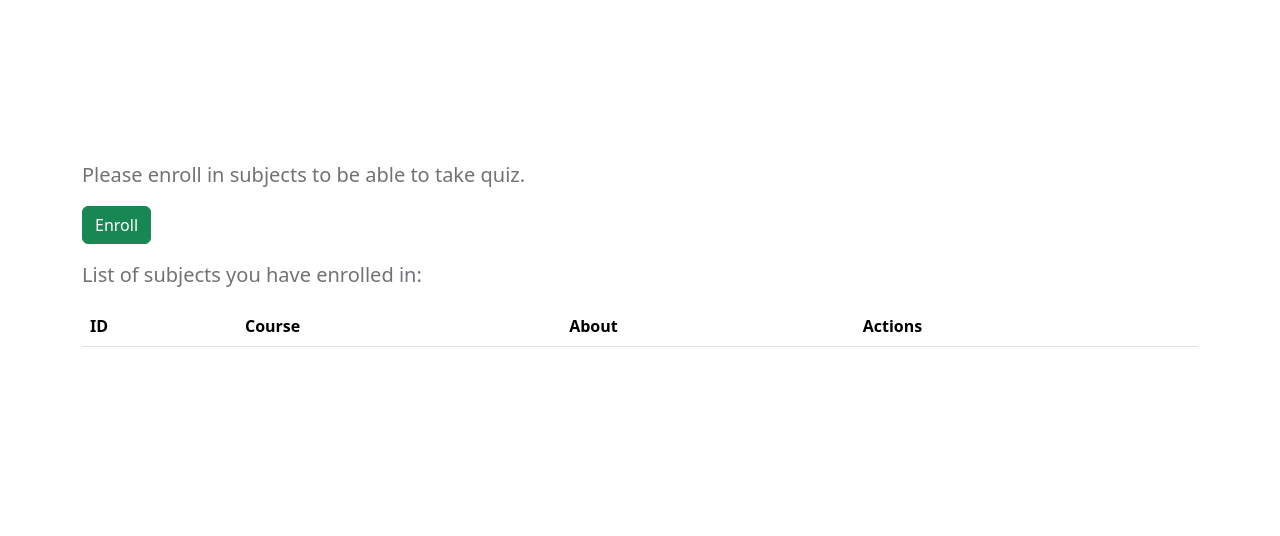
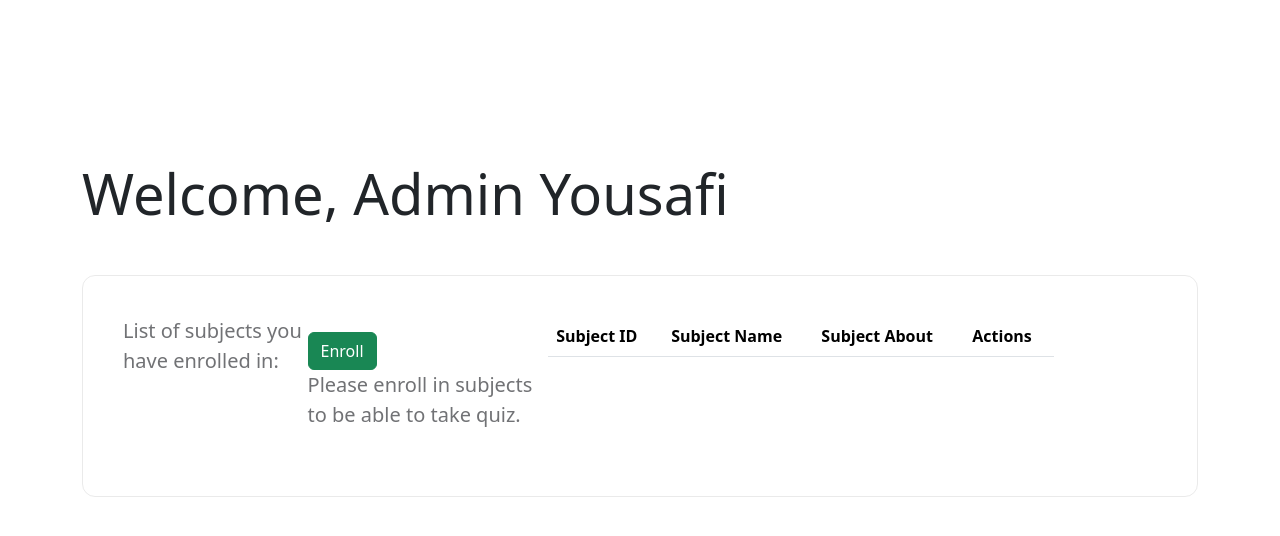
Before and after one commit to Hamayoon-yousafi/Flask-Quiz-App, a Flask app: page /student in a window 1280 px wide. Shown: the part 56-592 px from the top of the page. Run offline with Flask 2, Linux system fonts and the light colour scheme; a user stored in the database is signed in; data comes from the database, SQL or seed files in the repository; both versions use the stored data as it was after the commit; lists and menus that the app fills with data are empty; some libraries are stand-ins or nearby versions.

Commit message:
alterations to code and templates.

```diff
--- a/quiz_application/admin.py
+++ b/quiz_application/admin.py
@@ -1,9 +1,7 @@
 from flask import Blueprint, flash, redirect, render_template, request
 from quiz_application.auth import is_admin
-
 from quiz_application.models import User
 from . import db
-
 
 admin = Blueprint('admin', __name__)
 
@@ -28,7 +26,7 @@ def update_user_view(id):
         user_to_update.name = request.form['name']
         user_to_update.email = request.form['email']
         if not request.form['role']:
-            user_to_update.role = "pending"
+            user_to_update.role = "Pending"
         user_to_update.role = request.form['role']
         try:
             db.session.commit()
--- a/quiz_application/auth.py
+++ b/quiz_application/auth.py
@@ -57,6 +57,9 @@ def sign_up():
 
     return render_template('auth/sign_up.html', user = current_user)
 
+
+# protecting routes and redirecting users to particular routes.
+
 def redirecting_users(role):
     if role == "Admin":
         return redirect('/admin')
--- a/quiz_application/static/custom.css
+++ b/quiz_application/static/custom.css
@@ -125,15 +125,14 @@ body {
   }
 
   .modal-content-custom {
-      width: 90rem !important;
-      padding: 0 40px;
+    width: 74rem !important;
+    padding: 0 40px;
   }
 
   .modal-body-custom {
     position: relative;
     flex: 1 1 auto;
     padding: 1rem;
-    width: 83%;
   }
 
   .modal-footer-custom{
@@ -146,3 +145,16 @@ body {
     margin-right: 0.5rem !important;
     margin-left: 1rem !important;
 }
+
+.table-design{
+    border: solid 0.5px #cfcfcf6e;
+    padding: 40px;
+    border-radius: 13px;
+}
+
+.table-design-header{
+  width: 90%;
+  display: flex;
+  justify-content: space-between;
+  margin-bottom: 10px;
+}
--- a/quiz_application/templates/base.html
+++ b/quiz_application/templates/base.html
@@ -56,6 +56,9 @@
                 {% if user.role == "Student" %}
                 <li class="nav-item">
                   <a class="nav-link" href="/student">Portal</a>
+                </li>
+                <li class="nav-item">
+                  <a href="/results" class="nav-link">Results</a>
                 </li>
                 {% endif %}
                 <li class="nav-item">
--- a/quiz_application/templates/pages/admin/admin.html
+++ b/quiz_application/templates/pages/admin/admin.html
@@ -5,8 +5,7 @@
 <main>
     <section class="section-padding">
         <h3 class="display-4 mb-5">Welcome, {{ user.name }}</h3>
-
-        <div class="bt-5">
+        <div class="table-design bt-5">
             <p class="lead" style="font-weight: 500;">
                 List of all users:
             </p>
@@ -37,7 +36,6 @@
                 </tbody>
             </table>
         </div>
-
     </section>
 </main>
 {% endblock %}
--- a/quiz_application/templates/pages/manager/students-list.html
+++ b/quiz_application/templates/pages/manager/students-list.html
@@ -5,11 +5,10 @@
 <main>
     <section class="section-padding">
         <h3 class="display-4 mb-5">Students' Results</h3>
-        <div class="bt-5">
+        <div class="table-design bt-5">
             <p class="lead" style="font-weight: 500;">
                 Below is full list of students. click view to see quiz results:
             </p>
-
                 <table class="table">
                     <thead>
                         <tr>
--- a/quiz_application/templates/pages/student/student.html
+++ b/quiz_application/templates/pages/student/student.html
@@ -4,16 +4,25 @@
 {% block content %}
 <main>
     <section class="section-padding">
-        {% if marks %}
-        <h5 class="mb-2"><a href="/results" class="active-link mb-3" style="text-decoration: underline;color: #8181db;">See quiz results here... </a></h5>
-        {% endif %}
+        <h1 class="display-4 mb-5">Welcome, {{ user.name }}</h1>
+        <div class="table-design bt-5">
+            <div class="table-design-header">
+                <p class="lead" style="font-weight: 500;">
+                    List of subjects you have enrolled in:
+                </p>
+                 <!-- Button trigger modal -->
+                <div>
+                    <button type="button" class="btn btn-success mt-3 mr-3" data-bs-toggle="modal" data-bs-target="#staticBackdrop">
+                        Enroll
+                    </button>
                     {% if not subjects %}
                     <p>Please enroll in subjects to be able to take quiz.</p>
                     {% else %}
                     <!-- Button trigger modal -->
-        <button type="button" class="btn btn-primary mb-5" data-bs-toggle="modal" data-bs-target="#exampleModal">
+                    <button type="button" class="btn btn-primary mt-3" style="margin-left: 10px;" data-bs-toggle="modal" data-bs-target="#exampleModal">
                         Take Quiz
                     </button>
+                </div>
 
             <!-- Modal -->
             <div class="modal fade" id="exampleModal" tabindex="-1" aria-labelledby="exampleModalLabel" aria-hidden="true">
@@ -36,32 +45,23 @@
                 </div>
             </div>
             {% endif %}
-
-        <div class="bt-5">
-            <!-- Button trigger modal -->
-            <button type="button" class="btn btn-success mb-3" data-bs-toggle="modal" data-bs-target="#staticBackdrop">
-                Enroll
-            </button>
-
+            </div>
             <!-- Modal -->
             <div class="modal modal-custom fade" id="staticBackdrop" data-bs-backdrop="static" data-bs-keyboard="false" tabindex="-1" aria-labelledby="staticBackdropLabel" aria-hidden="true">
                 <div class="modal-dialog">
                 <div class="modal-content modal-content-custom ">
                     <div class="modal-header">
-                    <h5 class="modal-title" id="staticBackdropLabel">Subjects</h5>
+                    <h5 class="modal-title" id="staticBackdropLabel">All Available Subjects:</h5>
                     <button type="button" class="btn-close" data-bs-dismiss="modal" aria-label="Close"></button>
                     </div>
                     <div class="modal-body modal-body-custom">
                     <div class="bt-5">
-                        <p class="lead" style="font-weight: 500;">
-                            Below are the courses offered:
-                        </p>
                             <table class="table">
                                 <thead>
                                     <tr>
-                                        <th scope="col">ID</th>
-                                        <th scope="col">Course</th>
-                                        <th scope="col">About</th>
+                                        <th scope="col">Subject ID</th>
+                                        <th scope="col">Subject Name</th>
+                                        <th scope="col">Subject About</th>
                                         <th scope="col">Actions</th>
                                     </tr>
                                 </thead>
@@ -69,7 +69,7 @@
                                     {% for subject in all_subjects %}
                                     {% if not subject in current_user.subjects %}
                                     <tr>
-                                        <th scope="row">{{subject.id}}</th>
+                                        <td scope="row">{{subject.id}}</td>
                                         <td>{{subject.name}}</td>
                                         <td>{{subject.about}}</td>
                                         <td>
@@ -86,29 +86,22 @@
                             </table>
                     </div>
                     </div>
-                    <div class="modal-footer modal-footer-custom">
-                    <button type="button" class="btn btn-secondary" data-bs-dismiss="modal">Close</button>
                 </div>
                 </div>
             </div>
-            </div>
-
-            <p class="lead" style="font-weight: 500;">
-                List of subjects you have enrolled in:
-            </p>
             <table class="table">
                 <thead>
                     <tr>
-                        <th scope="col">ID</th>
-                        <th scope="col">Course</th>
-                        <th scope="col">About</th>
+                        <th scope="col">Subject ID</th>
+                        <th scope="col">Subject Name</th>
+                        <th scope="col">Subject About</th>
                         <th scope="col">Actions</th>
                     </tr>
                 </thead>
                 <tbody>
                     {% for subject in subjects %}
                     <tr>
-                        <th scope="row">{{subject.id}}</th>
+                        <td scope="row">{{subject.id}}</td>
                         <td>{{subject.name}}</td>
                         <td>{{subject.about}}</td>
                         <td>
--- a/quiz_application/views.py
+++ b/quiz_application/views.py
@@ -5,27 +5,25 @@ from flask_login import login_required, current_user
 from werkzeug.security import generate_password_hash, check_password_hash
 from quiz_application.auth import is_admin, is_manager, redirecting_users
 from . import db
-
 from quiz_application.models import Subject, User
 
 views = Blueprint('views', __name__)
 
+# homepage route for unauthenticated users
+@views.route('/')
+def home():
+    return render_template("pages/home.html", user=current_user)
 
-@views.route('/')
-#@login_required
-def home():
-    if current_user:
-        return render_template("pages/home.html", user = current_user)
-    return render_template("pages/home.html")
-
+# students will be directed to this route
 @views.route('/student')
 @login_required
 def student():
-    subjects = current_user.subjects
+    student_subjects = current_user.subjects
     all_subjects = Subject.query.all()
     marks = current_user.marks
-    return render_template("pages/student/student.html", user=current_user, subjects=subjects, marks=marks, all_subjects=all_subjects)
+    return render_template("pages/student/student.html", user=current_user, subjects=student_subjects, marks=marks, all_subjects=all_subjects)
 
+# admins will be directed to this route
 @views.route('/admin')
 @login_required
 @is_admin
@@ -36,7 +34,7 @@ def admin():
 @views.route('/pending_user')
 @login_required
 def pending():
-    return render_template("pages/pendingUser.html", user = current_user)
+    return render_template("pages/pendingUser.html", user=current_user)
 
 @views.route('/edit_profile', methods=["GET", "POST"])
 @login_required
@@ -65,7 +63,6 @@ def update_profile():
                 return redirecting_users(update_self.role)
             except:
                 flash("Couldn't edit profile!", category="error")
-
     return render_template("/pages/edit_profile.html", user = current_user)
 
 @views.route('/manager')
```
Also changed, not shown: quiz_application/manager.py (+6 -8 lines), quiz_application/templates/pages/manager/manage-questions.html (+8 -7 lines), quiz_application/templates/pages/manager/manager.html (+8 -7 lines), quiz_application/templates/pages/manager/students-results.html (+5 -2 lines), quiz_application/templates/pages/student/result.html (+2 -7 lines), quiz_application/quiz_app.db. Lines whose indentation alone changed are shown as unchanged.
